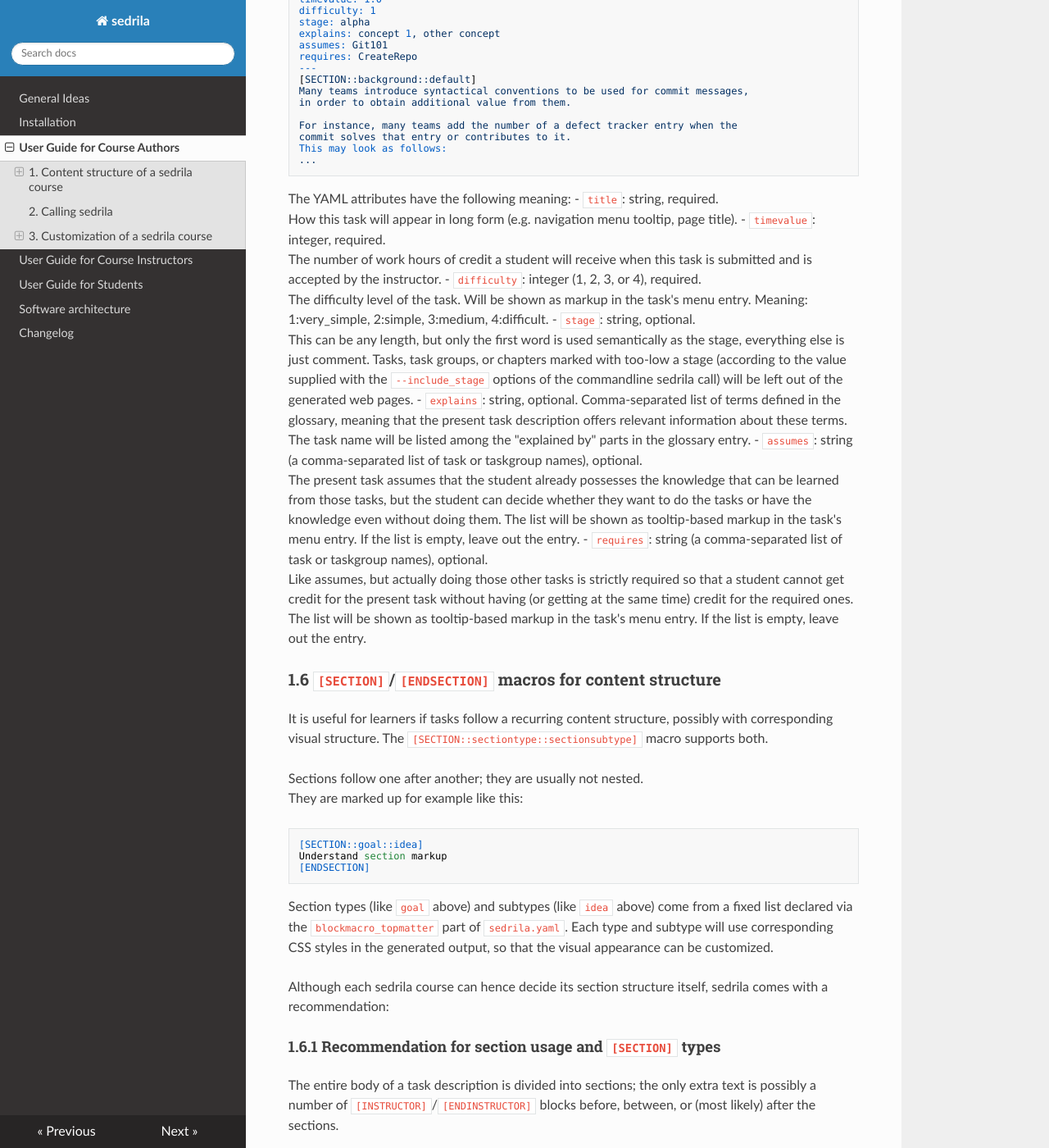
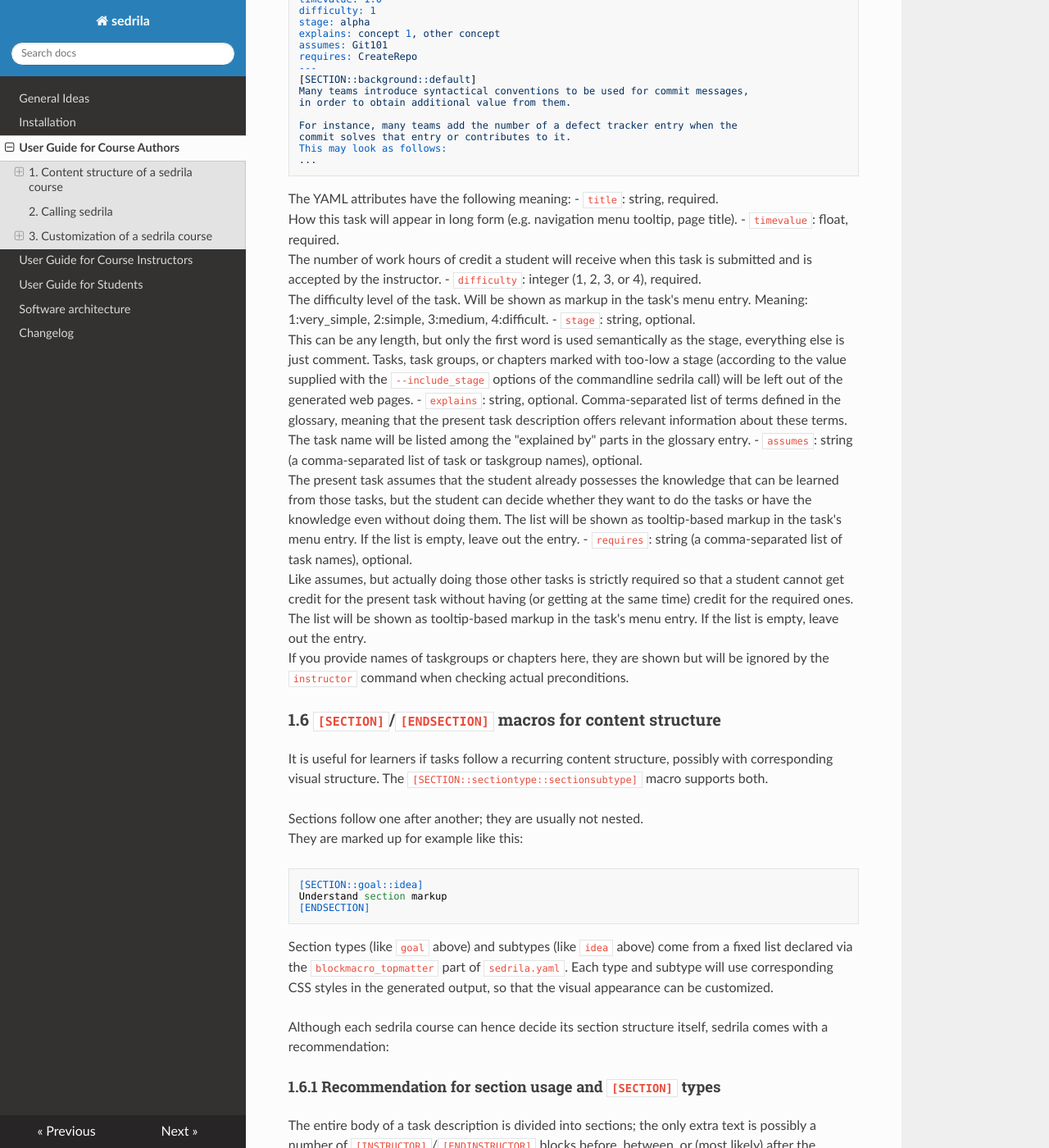
Before and after one commit to fubinf/sedrila, an MkDocs documentation site: the page built from docs/authors.md, in a window 1280 px wide and 1400 px high, scrolled down 6596 px. Shown: the whole window at 82% size. Built offline with MkDocs 1.6.1, drawn with Linux system fonts in a browser that asks for light colours; nearby versions of some CDN libraries; some of the changed text lies outside the part shown.

Commit message:
authors.md: documentation update for version 2.0

```diff
--- a/docs/authors.md
+++ b/docs/authors.md
@@ -334,7 +334,7 @@
 The YAML attributes have the following meaning:
 - `title`: string, required.
   How this task will appear in long form (e.g. navigation menu tooltip, page title).
-- `timevalue`: integer, required.
+- `timevalue`: float, required.
   The number of work hours of credit a student will receive when this task is submitted
   and is accepted by the instructor.
 - `difficulty`: integer (1, 2, 3, or 4), required.
@@ -355,12 +355,14 @@
   even without doing them.
   The list will be shown as tooltip-based markup in the task's menu entry.
   If the list is empty, leave out the entry.
-- `requires`: string (a comma-separated list of task or taskgroup names), optional.
+- `requires`: string (a comma-separated list of task names), optional.
   Like assumes, but actually doing those other tasks is strictly required so that
   a student cannot get credit for the present task without having (or getting at the same time)
   credit for the required ones.
   The list will be shown as tooltip-based markup in the task's menu entry.
   If the list is empty, leave out the entry.
+  If you provide names of taskgroups or chapters here, they are shown but will be ignored
+  by the `instructor` command when checking actual preconditions.
 
 
 ### 1.6 `[SECTION]`/`[ENDSECTION]` macros for content structure
@@ -627,14 +629,10 @@
 
 The YAML part can have only few entries:
 - `title`, `stage`, `explains`: like for tasks.
-- `minimum`: integer, optional.
-  The minimum number of tasks that must be done in this taskgroup for the taskgroup
-  to be considered done if it appears in a task's `assumes` or `requires` list.
-  If no `minimum` entry exists, it means all tasks of the taskgroup must be done.
 
 Likewise, a **chapter** is described by an `index.md` file in the respective directory.
 These files work like taskgroup `index.md` files, except that
-`explains` entries and `minimum` entries are not allowed.
+`explains` entries are not allowed.
 
 
 ### 1.11 The glossary: `glossary.md` in `chapterdir`, `[TERM]`/`[TERM0]` macros
```
Also changed, not shown: other parts of docs/authors.md (+1 -1 lines).
